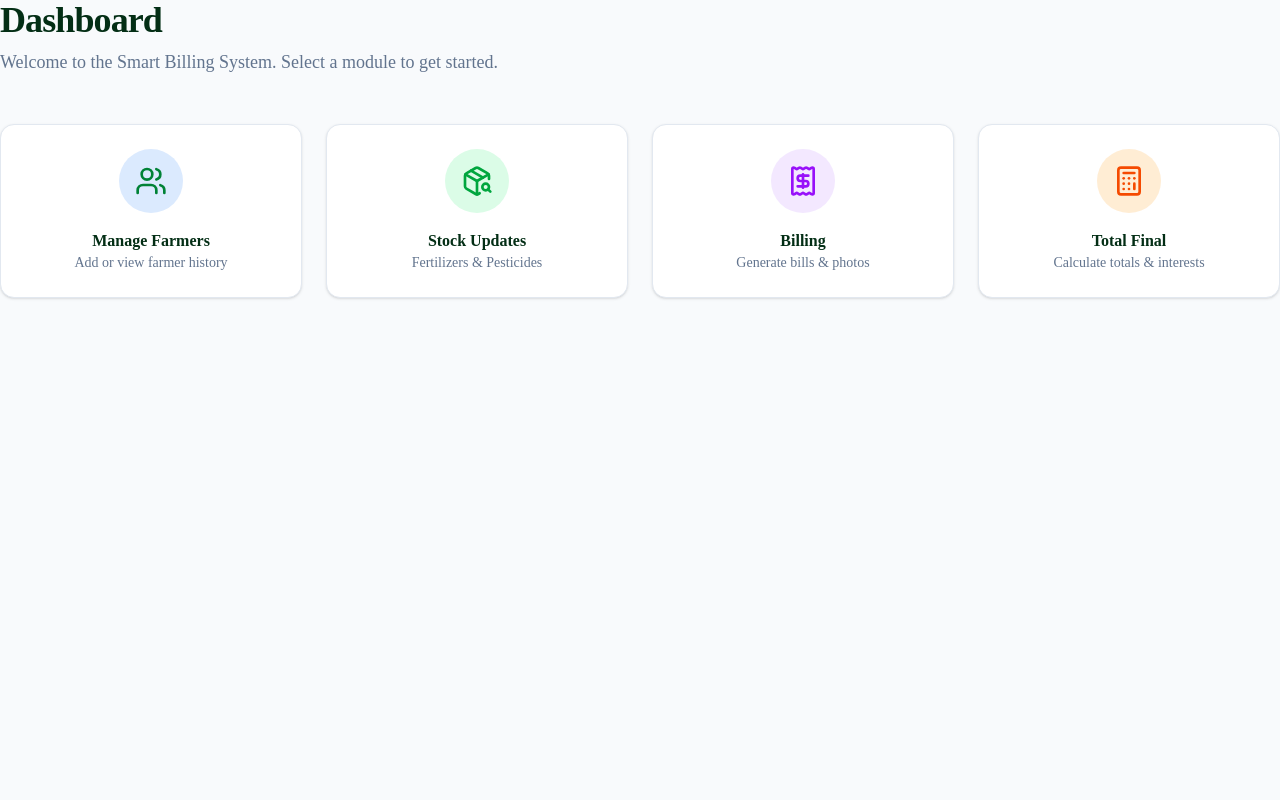
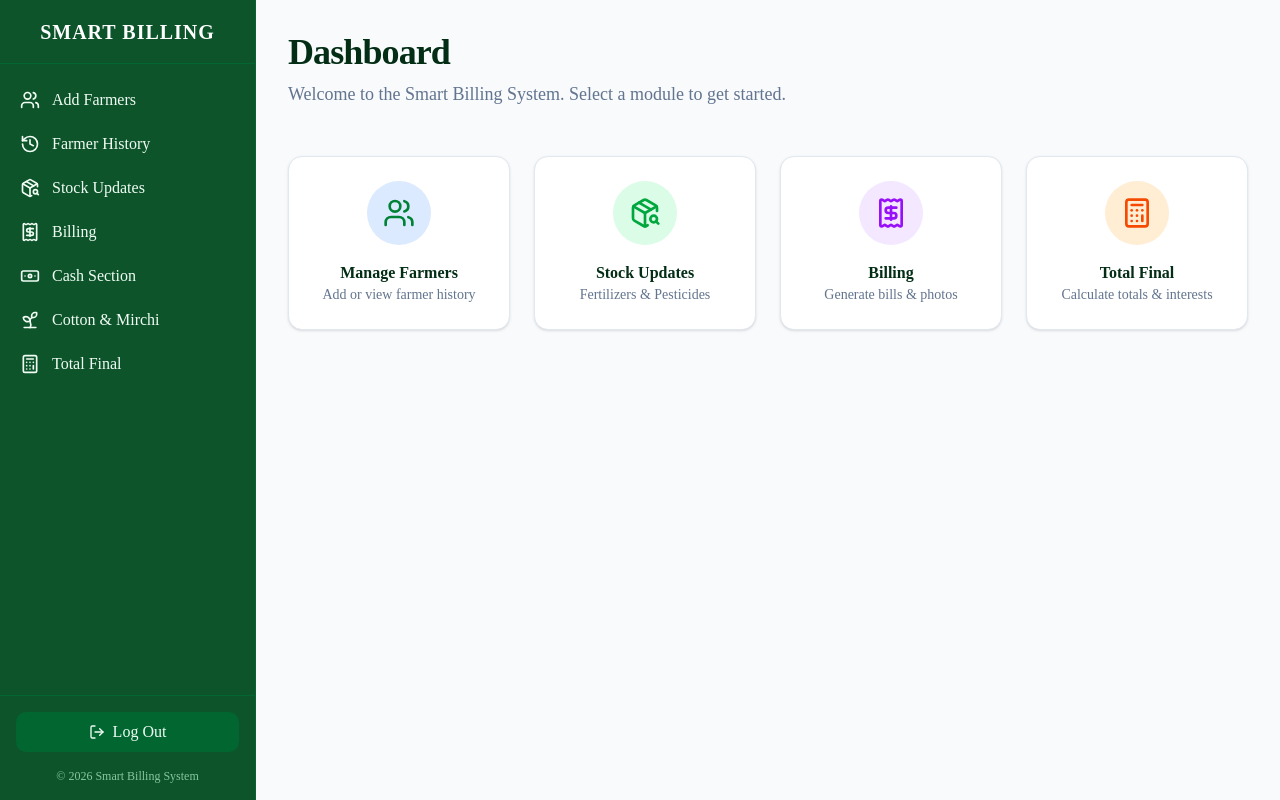
Before and after one commit to abhinayreddy4512/Smart-billling-System, a Next.js app: page / in a window 1280 px wide. Built offline with nearby package versions, Linux system fonts and the light colour scheme; no server answers.

Commit message:
Speed up UI: add global loading state, reduce search latency, fix sidebar rendering

```diff
--- a/src/app/farmers/history/page.tsx
+++ b/src/app/farmers/history/page.tsx
@@ -33,7 +33,7 @@ export default function FarmerHistoryPage() {
         setSearchResults([]);
         setShowDropdown(false);
       }
-    }, 300);
+    }, 100);
 
     return () => clearTimeout(delayDebounceFn);
   }, [searchQuery]);
--- a/src/app/layout.tsx
+++ b/src/app/layout.tsx
@@ -1,8 +1,8 @@
 import type { Metadata } from "next";
 import { Geist, Geist_Mono } from "next/font/google";
 import "./globals.css";
-import { Sidebar } from "@/components/layout/Sidebar";
 import { getSession } from "@/lib/auth";
+import { AppWrapper } from "@/components/layout/AppWrapper";
 
 const geistSans = Geist({
   variable: "--font-geist-sans",
@@ -32,10 +32,9 @@ export default async function RootLayout({
       className={`${geistSans.variable} ${geistMono.variable} h-full antialiased`}
     >
       <body className="min-h-full flex flex-row bg-slate-50 text-green-950">
-        {session && <Sidebar shopName={session.user?.shopName} />}
-        <main className={`flex-1 overflow-y-auto h-screen ${session ? "p-8" : ""}`}>
+        <AppWrapper shopName={session?.user?.shopName}>
           {children}
-        </main>
+        </AppWrapper>
       </body>
     </html>
   );
--- /dev/null
+++ b/src/app/loading.tsx
@@ -0,0 +1,10 @@
+export default function Loading() {
+  return (
+    <div className="w-full h-full flex items-center justify-center min-h-[400px]">
+      <div className="flex flex-col items-center gap-4">
+        <div className="w-10 h-10 border-4 border-green-200 border-t-green-600 rounded-full animate-spin"></div>
+        <p className="text-slate-500 font-medium animate-pulse">Loading...</p>
+      </div>
+    </div>
+  );
+}
--- /dev/null
+++ b/src/components/layout/AppWrapper.tsx
@@ -0,0 +1,27 @@
+"use client";
+
+import { usePathname } from "next/navigation";
+import { Sidebar } from "./Sidebar";
+
+export function AppWrapper({ children, shopName }: { children: React.ReactNode, shopName?: string | null }) {
+  const pathname = usePathname();
+
+  const isAuthPage = pathname === "/login" || pathname === "/register" || pathname === "/onboarding";
+
+  if (isAuthPage) {
+    return (
+      <main className="flex-1 overflow-y-auto min-h-screen">
+        {children}
+      </main>
+    );
+  }
+
+  return (
+    <>
+      <Sidebar shopName={shopName} />
+      <main className="flex-1 overflow-y-auto p-8 h-screen">
+        {children}
+      </main>
+    </>
+  );
+}
```
